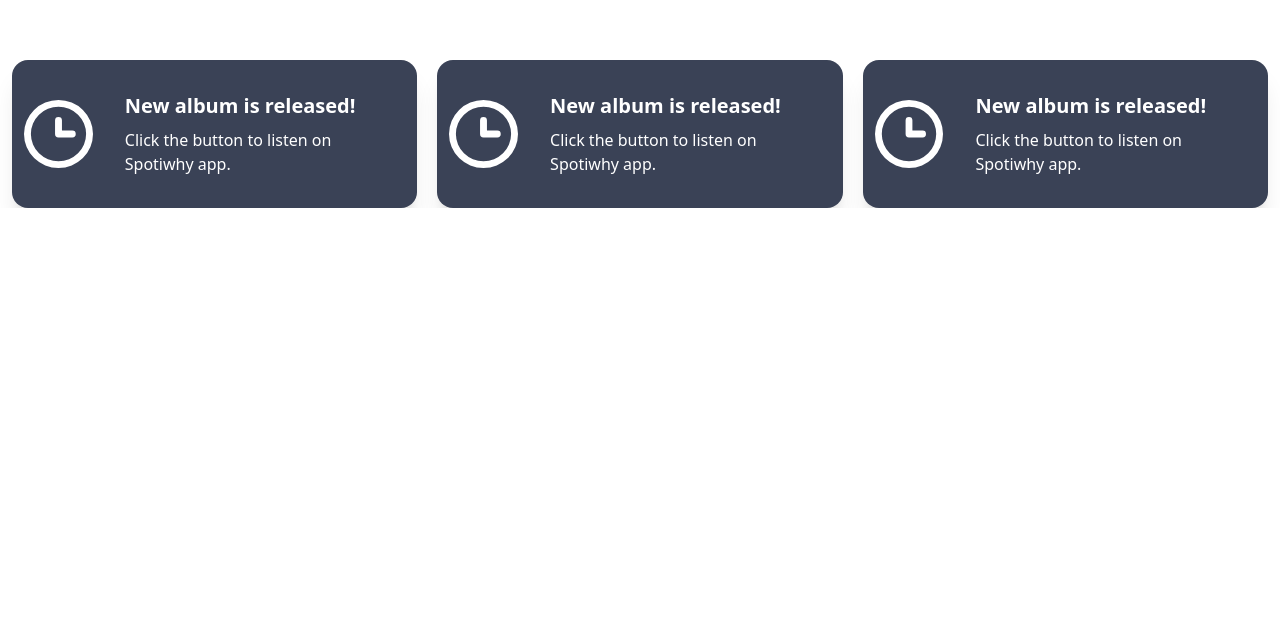
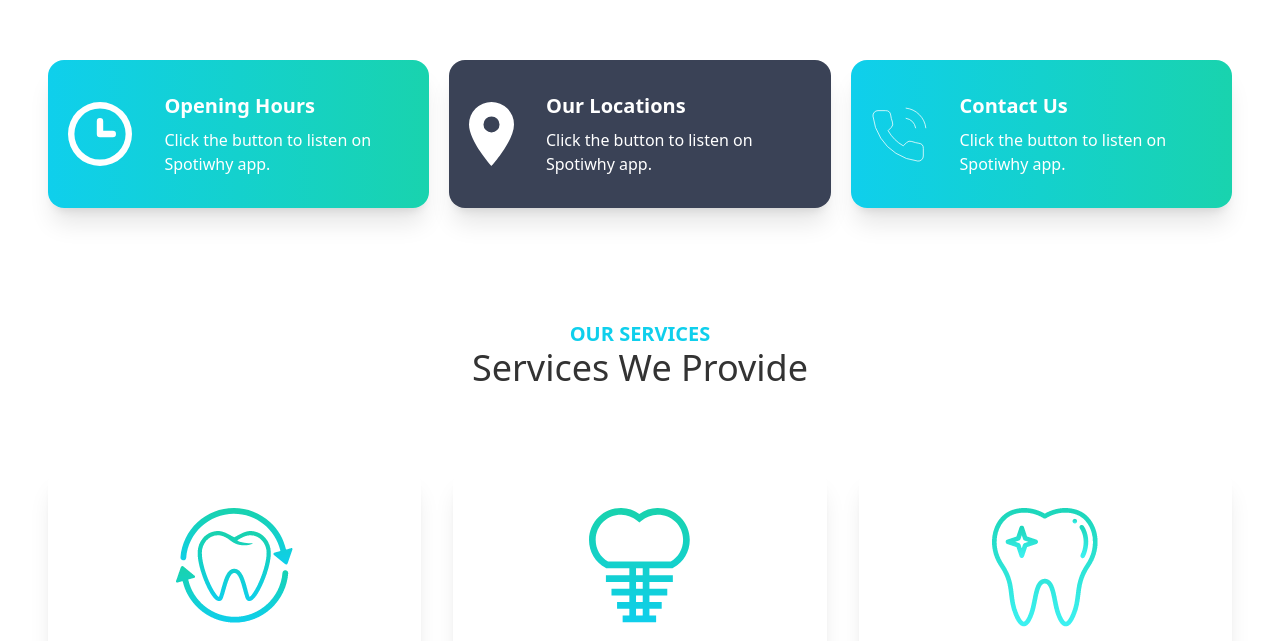
Before and after one commit to Sadik-Hossain/doctor-portal-client, a React (Vite) app: page / in a window 1280 px wide. Shown: the part 804-1445 px from the top of the page. Before the commit the page ends 1012 px from the top, so only its background shows below. Built offline with nearby package versions, Linux system fonts and the light colour scheme.

Commit message:
service card added in service section

```diff
--- a/src/Pages/Home/Banner.jsx
+++ b/src/Pages/Home/Banner.jsx
@@ -2,7 +2,7 @@
 import chair from "../../../src/assets/images/chair.png";
 const Banner = () => {
   return (
-    <div class="hero min-h-screen px-12 ">
+    <div class="hero min-h-screen  ">
       <div class="hero-content flex-col lg:flex-row-reverse gap-x-40">
         <img src={chair} class="max-w-sm rounded-lg shadow-2xl" />
         <div>
--- a/src/Pages/Home/Home.jsx
+++ b/src/Pages/Home/Home.jsx
@@ -1,13 +1,15 @@
 import React from "react";
 import Banner from "./Banner";
 import Info from "./Info";
+import Services from "./Services";
 
 const Home = () => {
   return (
-    <>
-    <Banner/>
-    <Info />
-    </>
+    <div className="px-12">
+      <Banner />
+      <Info />
+      <Services />
+    </div>
   );
 };
 
--- a/src/Pages/Home/Info.jsx
+++ b/src/Pages/Home/Info.jsx
@@ -1,13 +1,23 @@
 import React from "react";
 import InfoCard from "./InfoCard";
 import clock from "../../../src/assets/icons/clock.svg";
+import marker from "../../../src/assets/icons/marker.svg";
+import phone from "../../../src/assets/icons/phone.svg";
 
 const Info = () => {
   return (
-    <div className="grid grid-cols-1 lg:grid-cols-3 gap-5 mx-3">
-      <InfoCard img={clock} />
-      <InfoCard img={clock} />
-      <InfoCard img={clock} />
+    <div className="grid grid-cols-1 lg:grid-cols-3 gap-5 ">
+      <InfoCard
+        cardTitle="Opening Hours"
+        img={clock}
+        bgClass="bg-gradient-to-r  from-primary to-secondary"
+      />
+      <InfoCard cardTitle="Our Locations" img={marker} bgClass="bg-accent" />
+      <InfoCard
+        cardTitle="Contact Us"
+        img={phone}
+        bgClass="bg-gradient-to-r  from-primary to-secondary"
+      />
     </div>
   );
 };
--- a/src/Pages/Home/InfoCard.jsx
+++ b/src/Pages/Home/InfoCard.jsx
@@ -1,14 +1,14 @@
 import React from "react";
 
-const InfoCard = ({ img }) => {
+const InfoCard = ({ img, cardTitle, bgClass }) => {
   return (
     <div>
-      <div class="card lg:card-side  shadow-xl bg-accent px-3 text-white">
-        <figure>
+      <div class={`card lg:card-side  shadow-xl text-white ${bgClass}`}>
+        <figure className="pl-5">
           <img src={img} alt="Album" />
         </figure>
         <div class="card-body">
-          <h2 class="card-title">New album is released!</h2>
+          <h2 class="card-title">{cardTitle}</h2>
           <p>Click the button to listen on Spotiwhy app.</p>
         </div>
       </div>
--- /dev/null
+++ b/src/Pages/Home/Service.jsx
@@ -0,0 +1,20 @@
+import React from "react";
+
+const Service = ({ service }) => {
+  const { img,name,description  } = service;
+  return (
+    <div>
+      <div class="card lg:max-w-lg bg-base-100 shadow-xl">
+        <figure class="px-10 pt-10">
+          <img src={img} alt="Shoes" class="rounded-xl" />
+        </figure>
+        <div class="card-body items-center text-center">
+          <h2 class="card-title">{name}</h2>
+          <p>{description}</p>
+        </div>
+      </div>
+    </div>
+  );
+};
+
+export default Service;
--- /dev/null
+++ b/src/Pages/Home/Services.jsx
@@ -0,0 +1,48 @@
+import React from "react";
+import fluoride from "../../assets/images/fluoride.png";
+import cavity from "../../assets/images/cavity.png";
+import whitening from "../../assets/images/whitening.png";
+import Service from "./Service";
+
+const Services = () => {
+  const services = [
+    {
+      _id: 1,
+      name: "Fluoride Treatment",
+      description:
+        "Lorem Ipsum is simply dummy printing and typesetting indust Ipsum has been the",
+      img: fluoride,
+    },
+    {
+      _id: 2,
+      name: "Cavity Filling",
+      description:
+        "Lorem Ipsum is simply dummy printing and typesetting indust Ipsum has been the",
+      img: cavity,
+    },
+    {
+      _id: 3,
+      name: "Teeth Whitening ",
+      description:
+        "Lorem Ipsum is simply dummy printing and typesetting indust Ipsum has been the",
+      img: whitening,
+    },
+  ];
+  return (
+    <div className="my-28 ">
+      <div className="text-center">
+        <h3 className="text-primary text-xl font-bold uppercase">
+          Our Services
+        </h3>
+        <h2 className="text-4xl mb-20">Services We Provide</h2>
+      </div>
+      <div className="grid grid-cols-1 md:grid-cols-2 lg:grid-cols-3 gap-8">
+        {services.map((service) => (
+          <Service service={service} key={service._id} />
+        ))}
+      </div>
+    </div>
+  );
+};
+
+export default Services;
```
